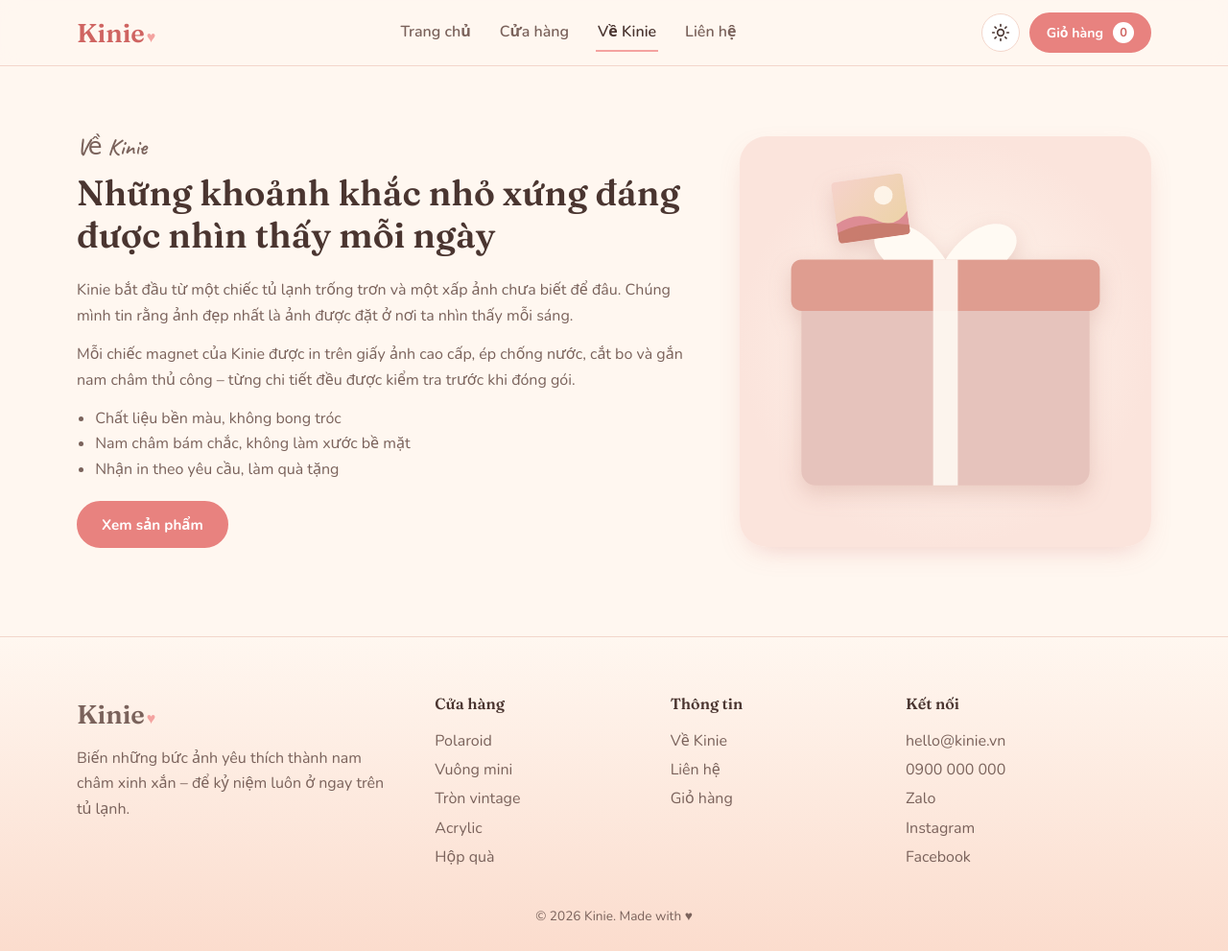
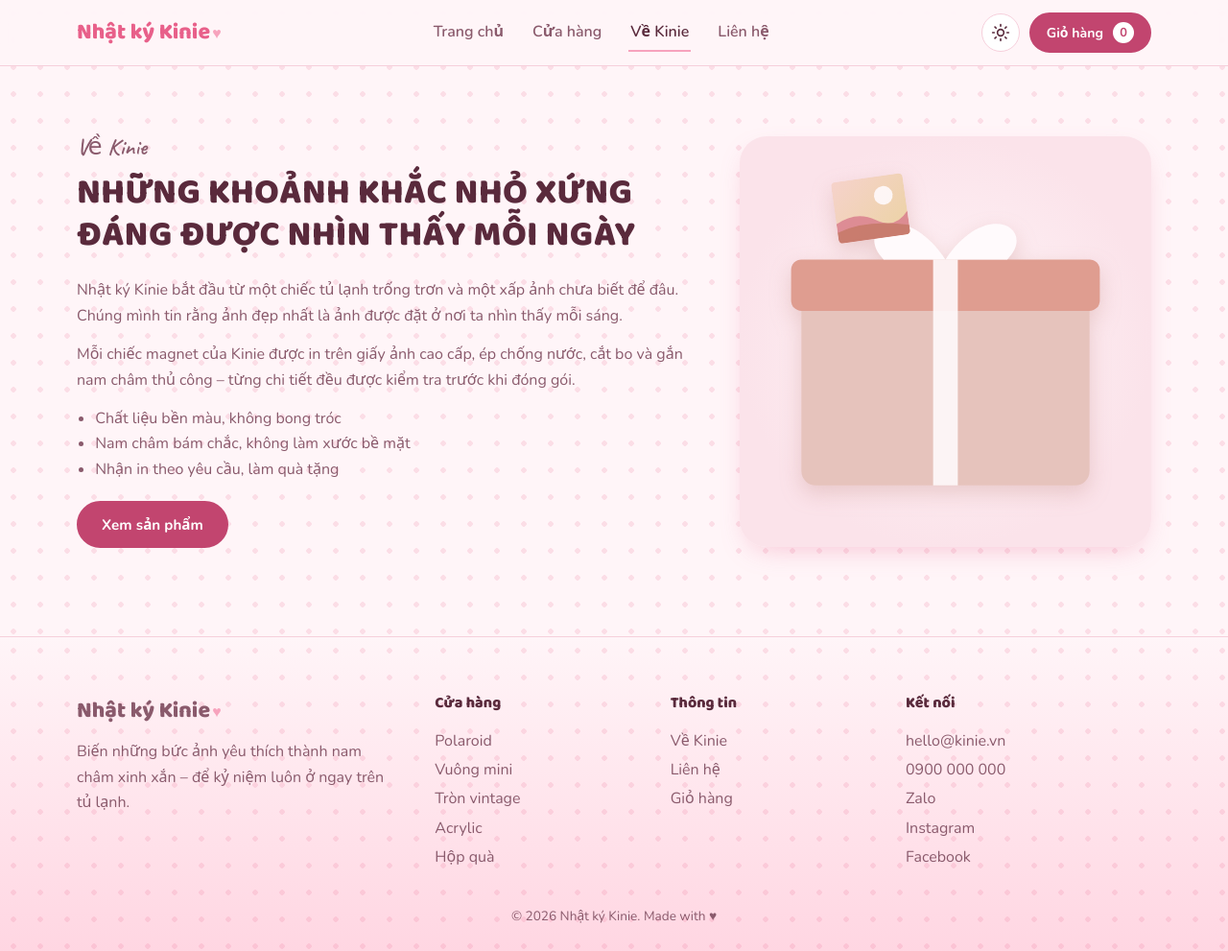
Before and after one commit to baonguyen11042004-droid/noah-kinie, a Node server app: page /ve-kinie in a window 1280 px wide. Shown: the whole page at 96% size. Run offline with Node 20, Linux system fonts and the light colour scheme.

Commit message:
Đổi màu hồng, phông Baloo 2, nền chấm bi và tên Nhật ký Kinie

```diff
--- a/package.json
+++ b/package.json
@@ -1,7 +1,7 @@
 {
   "name": "kinie",
   "version": "1.0.0",
-  "description": "Kinie - website bán ảnh nam châm (Express + EJS)",
+  "description": "Nhật ký Kinie - website bán ảnh nam châm (Express + EJS)",
   "main": "server.js",
   "scripts": {
     "start": "node server.js",
--- a/public/css/style.css
+++ b/public/css/style.css
@@ -1,12 +1,12 @@
 :root{
-  --surface:#fff; --nav-bg:rgba(255,247,240,.9); --peach2:#ffd6d2; --peach3:#ffe6e2; --err-bg:#ffe9e7; --err-bd:#f5b5b1; --err-tx:#9c3532; --ok-bg:#eaf7ec; --ok-bd:#b6e0bd; --ok-tx:#2d6a3a; color-scheme:light; --cream:#fff7f0; --cream2:#fdeee4; --peach:#fbdccd; --blush:#f4a3a0; --rose:#e8827f; --rose-d:#cf6461;
-  --ink:#4a3530; --ink2:#7a625b; --line:#f3d6cb; --white:#fff;
-  --r:18px; --shadow:0 10px 30px -12px rgba(207,100,97,.35);
-  --serif:'Fraunces',Georgia,serif; --sans:'Nunito',system-ui,sans-serif; --hand:'Caveat',cursive;
+  --surface:#fff; --nav-bg:rgba(255,245,248,.92); --peach2:#ffd6e2; --peach3:#fbe3ea; --err-bg:#ffe9ee; --err-bd:#f5b5c4; --err-tx:#9c2f4a; --ok-bg:#eaf7ec; --ok-bd:#b6e0bd; --ok-tx:#2d6a3a; color-scheme:light; --cream:#fff5f8; --cream2:#fbe3ea; --peach:#ffd6e2; --blush:#f7a3bd; --rose:#e8608a; --rose-d:#c2456f; --rose-dd:#a3335a; --cyan:#3ec6e0; --dot:rgba(232,96,138,.16); --dots:radial-gradient(circle,var(--dot) 2.5px,transparent 3px) 0 0/28px 28px;
+  --ink:#5a2a3c; --ink2:#8a5a6c; --line:#f6cfdb; --white:#fff;
+  --r:18px; --shadow:0 10px 30px -12px rgba(232,96,138,.4);
+  --serif:'Baloo 2','Nunito',system-ui,sans-serif; --sans:'Nunito',system-ui,sans-serif; --hand:'Caveat',cursive;
 }
 *{box-sizing:border-box;margin:0}
 html{scroll-behavior:smooth}
-body{font:400 16px/1.65 var(--sans);color:var(--ink);background:var(--cream);-webkit-font-smoothing:antialiased}
+body{font:400 16px/1.65 var(--sans);color:var(--ink);background:var(--dots),var(--cream);-webkit-font-smoothing:antialiased}
 img{max-width:100%;height:auto;display:block}
 a{color:inherit;text-decoration:none}
 .wrap{width:min(1120px,100% - 40px);margin-inline:auto}
@@ -15,12 +15,13 @@ a{color:inherit;text-decoration:none}
 .skip{position:absolute;left:-999px}.skip:focus{left:12px;top:12px;background:var(--surface);padding:8px 12px;z-index:99}
 :focus-visible{outline:3px solid var(--rose);outline-offset:2px;border-radius:6px}
 
-h1,h2,h3{font-family:var(--serif);font-weight:600;line-height:1.2;color:var(--ink)}
+h1,h2,h3{font-family:var(--serif);font-weight:800;line-height:1.2;color:var(--ink)}
+h1,h2{text-transform:uppercase;letter-spacing:.01em}
 h1{font-size:clamp(2.1rem,5vw,3.6rem)}
-h1 em{font-style:normal;color:var(--rose)}
+h1 em{font-style:normal;color:var(--rose);text-shadow:2px 2px 0 var(--peach)}
 .h2,h2{font-size:clamp(1.6rem,3.2vw,2.3rem);margin-bottom:.6em}
 .h3,h3{font-size:1.15rem}
-h2.h3{font-size:1.4rem;margin:2rem 0 .8rem}
+h2.h3{font-size:1.4rem;margin:2rem 0 .8rem;text-transform:none}
 .eyebrow{font-family:var(--hand);font-size:1.5rem;color:var(--rose);line-height:1;margin-bottom:.4rem}
 .lead{color:var(--ink2);font-size:1.08rem;max-width:56ch}
 .center .lead{margin-inline:auto}
@@ -30,7 +31,7 @@ h2.h3{font-size:1.4rem;margin:2rem 0 .8rem}
 /* nav */
 .nav{position:sticky;top:0;z-index:20;background:var(--nav-bg);backdrop-filter:blur(10px);border-bottom:1px solid var(--line)}
 .nav__in{display:flex;align-items:center;justify-content:space-between;height:68px;gap:16px}
-.logo{font-family:var(--serif);font-size:1.7rem;font-weight:600;color:var(--rose-d)}
+.logo{font-family:var(--serif);font-size:1.45rem;font-weight:800;color:var(--rose);white-space:nowrap}
 .logo span{color:var(--blush);margin-left:2px;font-size:1rem}
 .menu{display:flex;gap:26px;font-weight:600}
 .menu a{padding:6px 2px;border-bottom:2px solid transparent;color:var(--ink2)}
@@ -41,10 +42,10 @@ h2.h3{font-size:1.4rem;margin:2rem 0 .8rem}
 .burger span{display:block;width:22px;height:2px;background:var(--ink);margin:5px auto;border-radius:2px}
 
 /* buttons */
-.btn{display:inline-flex;align-items:center;justify-content:center;gap:6px;background:var(--rose);color:#fff;border:2px solid var(--rose);padding:12px 24px;border-radius:99px;font:700 .95rem var(--sans);cursor:pointer;transition:transform .15s,background .15s,box-shadow .15s;min-height:44px}
-.btn:hover{background:var(--rose-d);border-color:var(--rose-d);transform:translateY(-2px);box-shadow:var(--shadow)}
+.btn{display:inline-flex;align-items:center;justify-content:center;gap:6px;background:var(--rose-d);color:#fff;border:2px solid var(--rose-d);padding:12px 24px;border-radius:99px;font:700 .95rem var(--sans);cursor:pointer;transition:transform .15s,background .15s,box-shadow .15s;min-height:44px}
+.btn:hover{background:var(--rose-dd);border-color:var(--rose-dd);transform:translateY(-2px);box-shadow:var(--shadow)}
 .btn--ghost{background:transparent;color:var(--rose-d)}
-.btn--ghost:hover{background:var(--rose);color:#fff}
+.btn--ghost:hover{background:var(--rose-d);color:#fff}
 .btn--sm{padding:8px 16px;min-height:38px;font-size:.88rem}
 .btn--block{width:100%}
 .btn[disabled]{opacity:.5;cursor:not-allowed;transform:none;box-shadow:none}
@@ -158,7 +159,7 @@ small{color:var(--ink2)}
 .form--admin{margin:14px 0}
 
 /* footer */
-.footer{background:linear-gradient(var(--cream),var(--peach));border-top:1px solid var(--line);padding:56px 0 24px;margin-top:20px}
+.footer{background:var(--dots),linear-gradient(var(--cream),var(--peach));border-top:1px solid var(--line);padding:56px 0 24px;margin-top:20px}
 .footer__grid{display:grid;grid-template-columns:1.6fr 1fr 1fr 1.2fr;gap:32px}
 .footer h4{font-family:var(--serif);margin-bottom:10px}
 .footer a{display:block;color:var(--ink2);padding:2px 0}.footer a:hover{color:var(--rose-d)}
--- a/server.js
+++ b/server.js
@@ -93,7 +93,7 @@ app.use((req, res, next) => {
   res.locals.cartCount = cartOf(req).count;
   res.locals.path = req.path;
   res.locals.title = '';
-  res.locals.desc = 'Kinie – in ảnh nam châm handmade: polaroid, vuông mini, acrylic. Lưu giữ khoảnh khắc trên tủ lạnh của bạn.';
+  res.locals.desc = 'Nhật ký Kinie – in ảnh nam châm handmade: polaroid, vuông mini, acrylic. Lưu giữ khoảnh khắc trên tủ lạnh của bạn.';
   next();
 });
 
@@ -120,7 +120,7 @@ app.get('/art/:id.svg', (req, res) => {
 // ---------- pages ----------
 app.get('/', (req, res) => {
   const products = db.get().products;
-  res.render('index', { title: 'Kinie – Ảnh nam châm handmade', featured: products.filter((p) => p.featured).slice(0, 4) });
+  res.render('index', { title: 'Ảnh nam châm handmade', featured: products.filter((p) => p.featured).slice(0, 4) });
 });
 
 app.get('/cua-hang', (req, res) => {
@@ -155,7 +155,7 @@ app.post('/lien-he', formLimiter, checkCsrf, async (req, res) => {
   const s = db.get();
   s.messages.unshift({ ...form, at: new Date().toISOString() });
   db.save();
-  notify('Kinie – tin nhắn mới', `${form.name} <${form.email}>\n\n${form.message}`);
+  notify('Nhật ký Kinie – tin nhắn mới', `${form.name} <${form.email}>\n\n${form.message}`);
   res.redirect('/lien-he?sent=1');
 });
 
@@ -215,7 +215,7 @@ app.post('/thanh-toan', formLimiter, checkCsrf, async (req, res) => {
   db.save();
   req.session.cart = [];
   req.session.lastOrder = code;
-  notify(`Kinie – đơn mới ${code}`, `${form.name} – ${form.phone}\n${form.address}\nTổng: ${money(order.total)} (${form.payment})\n` +
+  notify(`Nhật ký Kinie – đơn mới ${code}`, `${form.name} – ${form.phone}\n${form.address}\nTổng: ${money(order.total)} (${form.payment})\n` +
     order.items.map((i) => `- ${i.name} x${i.qty}`).join('\n'));
   res.redirect('/dat-hang-thanh-cong');
 });
@@ -304,4 +304,4 @@ app.use((err, req, res, next) => {
 });
 
 const port = process.env.PORT || 3000;
-app.listen(port, () => console.log(`Kinie chạy tại http://localhost:${port}`));
+app.listen(port, () => console.log(`Nhật ký Kinie chạy tại http://localhost:${port}`));
--- a/views/about.ejs
+++ b/views/about.ejs
@@ -4,12 +4,12 @@
     <div>
       <p class="eyebrow">Về Kinie</p>
       <h1 class="h2">Những khoảnh khắc nhỏ xứng đáng được nhìn thấy mỗi ngày</h1>
-      <p>Kinie bắt đầu từ một chiếc tủ lạnh trống trơn và một xấp ảnh chưa biết để đâu. Chúng mình tin rằng ảnh đẹp nhất là ảnh được đặt ở nơi ta nhìn thấy mỗi sáng.</p>
+      <p>Nhật ký Kinie bắt đầu từ một chiếc tủ lạnh trống trơn và một xấp ảnh chưa biết để đâu. Chúng mình tin rằng ảnh đẹp nhất là ảnh được đặt ở nơi ta nhìn thấy mỗi sáng.</p>
       <p>Mỗi chiếc magnet của Kinie được in trên giấy ảnh cao cấp, ép chống nước, cắt bo và gắn nam châm thủ công – từng chi tiết đều được kiểm tra trước khi đóng gói.</p>
       <ul class="specs"><li>Chất liệu bền màu, không bong tróc</li><li>Nam châm bám chắc, không làm xước bề mặt</li><li>Nhận in theo yêu cầu, làm quà tặng</li></ul>
       <a class="btn" href="/cua-hang">Xem sản phẩm</a>
     </div>
-    <div class="about__art"><img src="/art/gift-box.svg" alt="Hộp quà Kinie" loading="lazy"></div>
+    <div class="about__art"><img src="/art/gift-box.svg" alt="Hộp quà Nhật ký Kinie" loading="lazy"></div>
   </div>
 </section>
 <%- include('partials/footer') %>
--- a/views/admin/dashboard.ejs
+++ b/views/admin/dashboard.ejs
@@ -2,7 +2,7 @@
 <% const labels = { new: 'Mới', confirmed: 'Đã xác nhận', shipping: 'Đang giao', done: 'Hoàn thành', cancelled: 'Đã huỷ' }; %>
 <section class="sec"><div class="wrap">
   <div class="sec__head">
-    <h1 class="h2">Quản trị Kinie</h1>
+    <h1 class="h2">Quản trị Nhật ký Kinie</h1>
     <form method="post" action="/admin/logout"><input type="hidden" name="_csrf" value="<%= csrf %>"><button class="btn btn--ghost btn--sm">Đăng xuất</button></form>
   </div>
   <div class="stats">
--- a/views/index.ejs
+++ b/views/index.ejs
@@ -4,7 +4,7 @@
     <div class="hero__t">
       <p class="eyebrow">Ảnh nam châm handmade</p>
       <h1>Kỷ niệm nhỏ,<br><em>đặt ngay</em> trên tủ lạnh</h1>
-      <p class="lead">Kinie in ảnh của bạn thành nam châm polaroid, vuông mini, acrylic… Mỗi chiếc là một khoảnh khắc đáng yêu, luôn ở trong tầm mắt mỗi ngày.</p>
+      <p class="lead">Nhật ký Kinie in ảnh của bạn thành nam châm polaroid, vuông mini, acrylic… Mỗi chiếc là một khoảnh khắc đáng yêu, luôn ở trong tầm mắt mỗi ngày.</p>
       <div class="hero__cta">
         <a class="btn" href="/cua-hang">Khám phá cửa hàng →</a>
         <a class="btn btn--ghost" href="/lien-he">Đặt in theo yêu cầu</a>
--- a/views/partials/footer.ejs
+++ b/views/partials/footer.ejs
@@ -2,7 +2,7 @@
 <footer class="footer">
   <div class="wrap footer__grid">
     <div>
-      <a class="logo" href="/">Kinie<span>♥</span></a>
+      <a class="logo" href="/">Nhật ký Kinie<span>♥</span></a>
       <p>Biến những bức ảnh yêu thích thành nam châm xinh xắn – để kỷ niệm luôn ở ngay trên tủ lạnh.</p>
     </div>
     <div>
@@ -24,7 +24,7 @@
       <a href="<%= site.facebook %>" target="_blank" rel="noopener">Facebook</a>
     </div>
   </div>
-  <p class="footer__c">© <%= new Date().getFullYear() %> Kinie. Made with ♥</p>
+  <p class="footer__c">© <%= new Date().getFullYear() %> Nhật ký Kinie. Made with ♥</p>
 </footer>
 <script src="/js/app.js" defer></script>
 </body>
--- a/views/partials/header.ejs
+++ b/views/partials/header.ejs
@@ -3,15 +3,15 @@
 <head>
   <meta charset="utf-8">
   <meta name="viewport" content="width=device-width, initial-scale=1">
-  <title><%= title ? title + ' | Kinie' : 'Kinie – Ảnh nam châm handmade' %></title>
+  <title><%= title ? title + ' | Nhật ký Kinie' : 'Nhật ký Kinie – Ảnh nam châm handmade' %></title>
   <meta name="description" content="<%= desc %>">
-  <meta property="og:title" content="<%= title || 'Kinie' %>">
+  <meta property="og:title" content="<%= title || 'Nhật ký Kinie' %>">
   <meta property="og:description" content="<%= desc %>">
-  <meta name="theme-color" content="#f4a3a0">
+  <meta name="theme-color" content="#e8608a">
   <link rel="icon" href="/favicon.svg" type="image/svg+xml">
   <link rel="preconnect" href="https://fonts.googleapis.com">
   <link rel="preconnect" href="https://fonts.gstatic.com" crossorigin>
-  <link href="https://fonts.googleapis.com/css2?family=Fraunces:opsz,wght@9..144,400;9..144,600&family=Nunito:wght@400;600;700&family=Caveat:wght@600&display=swap" rel="stylesheet">
+  <link href="https://fonts.googleapis.com/css2?family=Baloo+2:wght@600;800&family=Nunito:wght@400;600;700&family=Caveat:wght@600&display=swap" rel="stylesheet">
   <link rel="stylesheet" href="/css/style.css">
   <script src="/js/theme.js"></script>
 </head>
@@ -19,7 +19,7 @@
 <a class="skip" href="#main">Bỏ qua điều hướng</a>
 <header class="nav">
   <div class="wrap nav__in">
-    <a class="logo" href="/" aria-label="Kinie – trang chủ">Kinie<span>♥</span></a>
+    <a class="logo" href="/" aria-label="Nhật ký Kinie – trang chủ">Nhật ký Kinie<span>♥</span></a>
     <nav class="menu" id="menu" aria-label="Menu chính">
       <a href="/" class="<%= path === '/' ? 'on' : '' %>">Trang chủ</a>
       <a href="/cua-hang" class="<%= path.startsWith('/cua-hang') || path.startsWith('/san-pham') ? 'on' : '' %>">Cửa hàng</a>
```
Also changed, not shown: other parts of public/css/style.css (+15 -14 lines), README.md, lib/art.js, public/favicon.svg.
